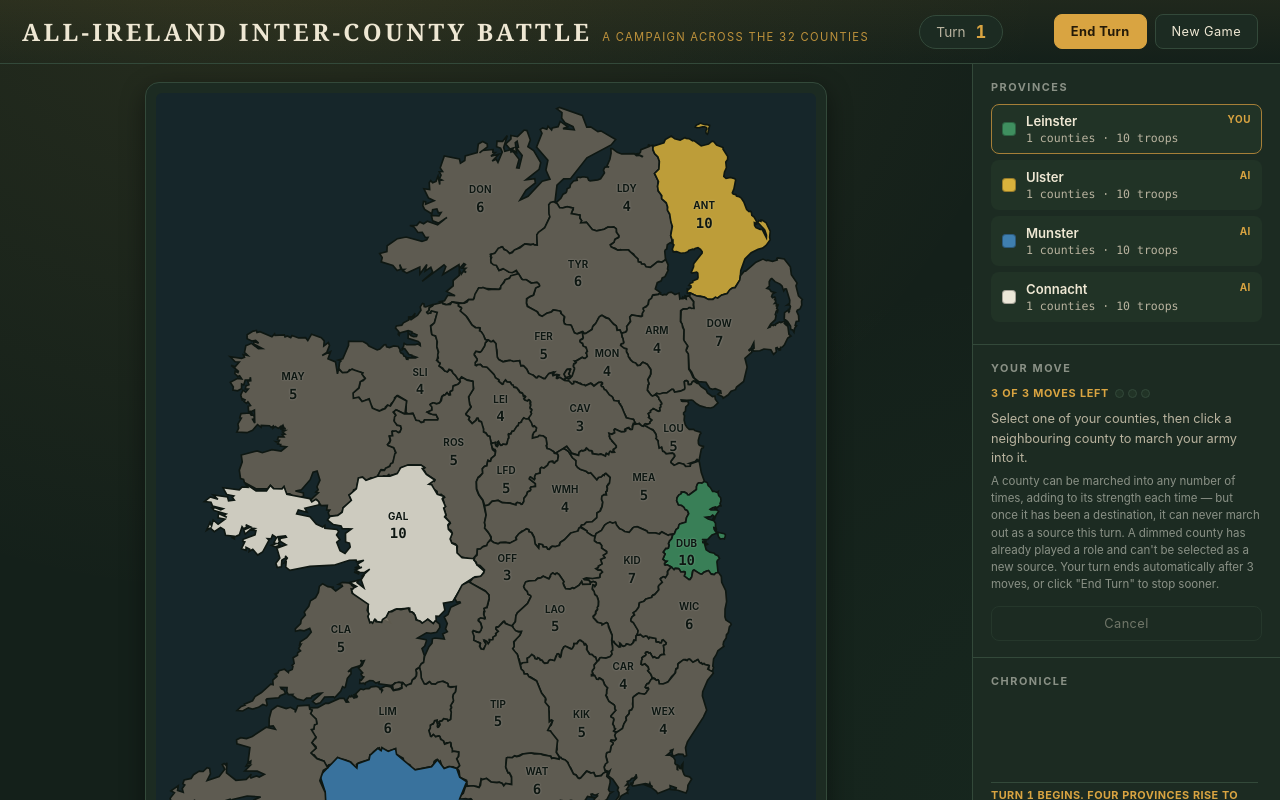
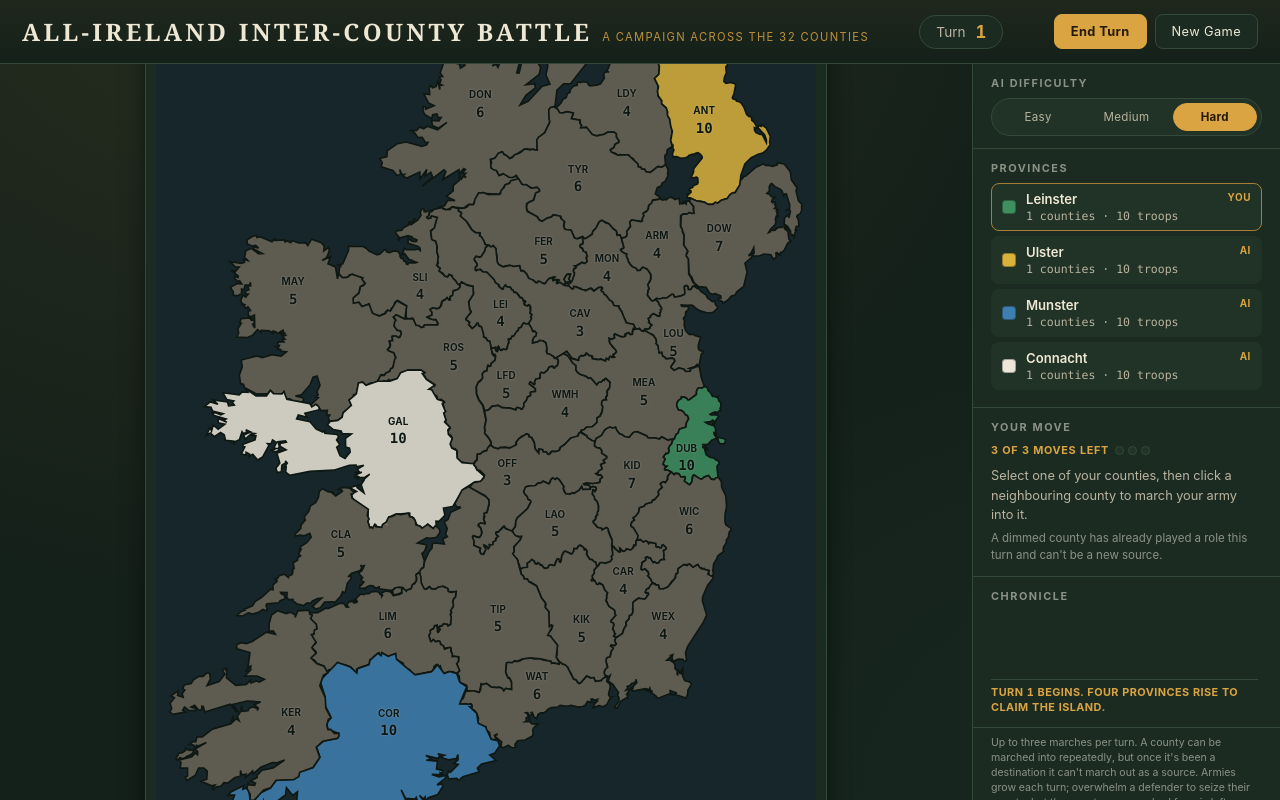
Before and after one commit to brennash/CountyChampionship, a React (Vite) app: page / in a window 1280 px wide. Shown: the top 800 px of the page. Built offline with nearby package versions, Linux system fonts and the light colour scheme.

Commit message:
Adding difficulty settings

```diff
--- a/src/App.tsx
+++ b/src/App.tsx
@@ -22,7 +22,11 @@ export default function App() {
             <MapView state={state} onSelect={(id) => dispatch({ type: "SELECT_COUNTY", id })} />
           </div>
         </div>
-        <Sidebar state={state} onCancel={() => dispatch({ type: "CANCEL_SELECTION" })} />
+        <Sidebar
+          state={state}
+          onCancel={() => dispatch({ type: "CANCEL_SELECTION" })}
+          onChangeDifficulty={(difficulty) => dispatch({ type: "SET_DIFFICULTY", difficulty })}
+        />
       </div>
       {state.modal && <GameOverModal modal={state.modal} onNewGame={() => dispatch({ type: "NEW_GAME" })} />}
     </>
--- /dev/null
+++ b/src/components/DifficultySelect.tsx
@@ -0,0 +1,25 @@
+import { DIFFICULTIES, DIFFICULTY_PROFILES } from "../game/difficulty";
+import type { Difficulty } from "../game/difficulty";
+
+interface Props {
+  difficulty: Difficulty;
+  onChange: (difficulty: Difficulty) => void;
+}
+
+export function DifficultySelect({ difficulty, onChange }: Props) {
+  return (
+    <div className="difficulty-select" role="group" aria-label="AI difficulty">
+      {DIFFICULTIES.map((d) => (
+        <button
+          key={d}
+          type="button"
+          className={difficulty === d ? "active" : ""}
+          aria-pressed={difficulty === d}
+          onClick={() => onChange(d)}
+        >
+          {DIFFICULTY_PROFILES[d].label}
+        </button>
+      ))}
+    </div>
+  );
+}
--- a/src/components/SelectionPanel.tsx
+++ b/src/components/SelectionPanel.tsx
@@ -24,12 +24,7 @@ export function SelectionPanel({ state, onCancel }: Props) {
     body = (
       <>
         Select one of your counties, then click a neighbouring county to march your army into it.
-        <span className="hint">
-          A county can be marched into any number of times, adding to its strength each time — but once it has
-          been a destination, it can never march out as a source this turn. A dimmed county has already played
-          a role and can't be selected as a new source. Your turn ends automatically after {MAX_MOVES_PER_TURN}{" "}
-          moves, or click &quot;End Turn&quot; to stop sooner.
-        </span>
+        <span className="hint">A dimmed county has already played a role this turn and can't be a new source.</span>
       </>
     );
   }
@@ -50,11 +45,11 @@ export function SelectionPanel({ state, onCancel }: Props) {
         )}
         {body}
       </div>
-      <div className="action-row">
-        <button disabled={!state.selected} onClick={onCancel}>
-          Cancel
-        </button>
-      </div>
+      {state.selected && (
+        <div className="action-row">
+          <button onClick={onCancel}>Cancel</button>
+        </div>
+      )}
     </div>
   );
 }
--- a/src/components/Sidebar.tsx
+++ b/src/components/Sidebar.tsx
@@ -1,24 +1,30 @@
 import { PlayerList } from "./PlayerList";
 import { SelectionPanel } from "./SelectionPanel";
 import { Chronicle } from "./Chronicle";
+import { DifficultySelect } from "./DifficultySelect";
+import type { Difficulty } from "../game/difficulty";
 import type { GameState } from "../game/types";
 
 interface Props {
   state: GameState;
   onCancel: () => void;
+  onChangeDifficulty: (difficulty: Difficulty) => void;
 }
 
-export function Sidebar({ state, onCancel }: Props) {
+export function Sidebar({ state, onCancel, onChangeDifficulty }: Props) {
   return (
     <div className="sidebar">
+      <div className="sidebar-section">
+        <h2>AI Difficulty</h2>
+        <DifficultySelect difficulty={state.difficulty} onChange={onChangeDifficulty} />
+      </div>
       <PlayerList state={state} />
       <SelectionPanel state={state} onCancel={onCancel} />
       <Chronicle state={state} />
       <div className="footer-note">
-        Up to three marches per turn, per province — a county can be marched into repeatedly, stacking its
-        strength each time, but once it has been a destination it can never march out as a source that turn.
-        Armies grow each turn on the counties you hold. Overwhelm a neighbour's defenders to seize their land
-        — but the county you march from is left empty.
+        Up to three marches per turn. A county can be marched into repeatedly, but once it's been a destination
+        it can't march out as a source. Armies grow each turn; overwhelm a defender to seize their county, but
+        the county you marched from is left empty.
       </div>
     </div>
   );
--- /dev/null
+++ b/src/game/difficulty.ts
@@ -0,0 +1,19 @@
+export type Difficulty = "easy" | "medium" | "hard";
+
+export interface DifficultyProfile {
+  label: string;
+  /** Chance, per move, that the AI ignores the best move and picks a random reasonable one instead. */
+  mistakeChance: number;
+  /** Chance, after its first move of the turn, that the AI stops taking further moves early. */
+  passChance: number;
+  /** Extra score weight given to attacking an enemy capital (strategic prioritisation). */
+  capitalBonus: number;
+}
+
+export const DIFFICULTY_PROFILES: Record<Difficulty, DifficultyProfile> = {
+  easy: { label: "Easy", mistakeChance: 0.6, passChance: 0.35, capitalBonus: 0 },
+  medium: { label: "Medium", mistakeChance: 0.25, passChance: 0.1, capitalBonus: 6 },
+  hard: { label: "Hard", mistakeChance: 0, passChance: 0, capitalBonus: 12 },
+};
+
+export const DIFFICULTIES: Difficulty[] = ["easy", "medium", "hard"];
--- a/src/game/engine.ts
+++ b/src/game/engine.ts
@@ -1,6 +1,8 @@
 import { ALL_IDS, COUNTIES } from "../data/countyData";
 import { PLAYERS } from "../data/players";
 import type { OwnerId } from "../data/players";
+import { DIFFICULTY_PROFILES } from "./difficulty";
+import type { Difficulty } from "./difficulty";
 import type { GameState, LogEntry, ModalInfo, MoveResult, RuntimePlayer } from "./types";
 
 export const MAX_STACK = 30;
@@ -12,7 +14,7 @@ function rand(a: number, b: number): number {
   return a + Math.floor(Math.random() * (b - a + 1));
 }
 
-export function createInitialState(): GameState {
+export function createInitialState(difficulty: Difficulty = "hard"): GameState {
   const owner: Record<string, OwnerId> = {};
   const army: Record<string, number> = {};
   ALL_IDS.forEach((id) => {
@@ -26,6 +28,7 @@ export function createInitialState(): GameState {
 
   const state: GameState = {
     turn: 1,
+    difficulty,
     owner,
     army,
     players: PLAYERS.map((p): RuntimePlayer => ({ ...p, eliminated: false })),
@@ -111,15 +114,25 @@ function checkElimination(state: GameState, pid: OwnerId): void {
 }
 
 // ---------- AI ----------
+interface CandidateMove {
+  from: string;
+  to: string;
+  score: number;
+}
+
 export function aiTakeTurn(state: GameState, p: RuntimePlayer): void {
+  const profile = DIFFICULTY_PROFILES[state.difficulty];
   const capitals = new Set(state.players.map((pl) => pl.capital));
   const usedSources = new Set<string>();
   const usedDestinations = new Set<string>();
   let movesMade = 0;
 
   for (let move = 0; move < MAX_MOVES_PER_TURN; move++) {
-    let best: { from: string; to: string } | null = null;
-    let bestScore = -1e9;
+    // A less skilled AI can lose interest partway through its turn, even with good moves left.
+    if (move > 0 && Math.random() < profile.passChance) break;
+
+    const candidates: CandidateMove[] = [];
+    let best: CandidateMove | null = null;
 
     ALL_IDS.forEach((id) => {
       if (state.owner[id] !== p.id) return;
@@ -136,27 +149,30 @@ export function aiTakeTurn(state: GameState, p: RuntimePlayer): void {
           const defense = state.army[nid];
           if (from > defense) {
             score = 32 - (from - defense) + (targetOwner === "neutral" ? 2 : 0);
-            if (targetOwner !== "neutral" && capitals.has(nid)) score += 12;
+            if (targetOwner !== "neutral" && capitals.has(nid)) score += profile.capitalBonus;
           } else {
             score = -200;
           }
         }
-        if (score > bestScore) {
-          bestScore = score;
-          best = { from: id, to: nid };
-        }
+        if (score > -1) candidates.push({ from: id, to: nid, score });
+        if (!best || score > best.score) best = { from: id, to: nid, score };
       });
     });
 
-    if (best && bestScore > -1) {
-      const { from, to } = best as { from: string; to: string };
-      executeMove(state, from, to, p.id);
-      usedSources.add(from);
-      usedDestinations.add(to);
-      movesMade++;
-    } else {
-      break;
-    }
+    if (best === null) break;
+    const bestMove: CandidateMove = best;
+    if (bestMove.score <= -1) break;
+
+    // A less skilled AI sometimes overlooks the best move and takes a merely reasonable one instead.
+    const chosen =
+      candidates.length > 1 && Math.random() < profile.mistakeChance
+        ? candidates[rand(0, candidates.length - 1)]
+        : bestMove;
+
+    executeMove(state, chosen.from, chosen.to, p.id);
+    usedSources.add(chosen.from);
+    usedDestinations.add(chosen.to);
+    movesMade++;
   }
 
   if (movesMade === 0) {
--- a/src/game/reducer.ts
+++ b/src/game/reducer.ts
@@ -1,11 +1,14 @@
-import { createInitialState, endTurn, selectCounty } from "./engine";
+import { createInitialState, endTurn, pushLog, selectCounty } from "./engine";
+import { DIFFICULTY_PROFILES } from "./difficulty";
+import type { Difficulty } from "./difficulty";
 import type { GameState } from "./types";
 
 export type GameAction =
   | { type: "SELECT_COUNTY"; id: string }
   | { type: "CANCEL_SELECTION" }
   | { type: "END_TURN" }
-  | { type: "NEW_GAME" };
+  | { type: "NEW_GAME" }
+  | { type: "SET_DIFFICULTY"; difficulty: Difficulty };
 
 function cloneState(state: GameState): GameState {
   return {
@@ -37,7 +40,14 @@ export function gameReducer(state: GameState, action: GameAction): GameState {
       return draft;
     }
     case "NEW_GAME":
-      return createInitialState();
+      return createInitialState(state.difficulty);
+    case "SET_DIFFICULTY": {
+      if (action.difficulty === state.difficulty) return state;
+      const draft = cloneState(state);
+      draft.difficulty = action.difficulty;
+      pushLog(draft, `AI difficulty set to ${DIFFICULTY_PROFILES[action.difficulty].label}.`);
+      return draft;
+    }
     default:
       return state;
   }
--- a/src/game/types.ts
+++ b/src/game/types.ts
@@ -1,4 +1,5 @@
 import type { OwnerId, PlayerId } from "../data/players";
+import type { Difficulty } from "./difficulty";
 
 export interface RuntimePlayer {
   id: PlayerId;
@@ -22,6 +23,7 @@ export interface ModalInfo {
 
 export interface GameState {
   turn: number;
+  difficulty: Difficulty;
   owner: Record<string, OwnerId>;
   army: Record<string, number>;
   players: RuntimePlayer[];
--- a/src/index.css
+++ b/src/index.css
@@ -27,13 +27,22 @@
     padding:0;
     font-family: -apple-system, "Avenir Next", "Segoe UI", Roboto, sans-serif;
     height:100%;
+    overflow-x:auto;
+    overflow-y:hidden;
   }
   body{
     background:
       radial-gradient(ellipse at 20% -10%, rgba(217,164,65,0.10), transparent 55%),
       radial-gradient(ellipse at 100% 100%, rgba(63,143,95,0.08), transparent 50%),
       var(--ground);
-    min-height:100vh;
+    height:100vh;
+    height:100dvh;
+    display:flex;
+    flex-direction:column;
+  }
+  #root{
+    height:100%;
+    min-height:0;
     display:flex;
     flex-direction:column;
   }
@@ -44,7 +53,7 @@
     gap:16px;
     padding:14px 22px;
     border-bottom:1px solid var(--panel-border);
-    background:linear-gradient(180deg, rgba(217,164,65,0.06), transparent);
+    background:linear-gradient(180deg, rgba(217,164,65,0.06), transparent), var(--ground);
     flex-wrap:wrap;
   }
   .brand{
@@ -87,6 +96,36 @@
   .toolbar{
     display:flex;
     gap:8px;
+  }
+  .difficulty-select{
+    display:flex;
+    align-items:center;
+    gap:4px;
+    background:var(--panel-2);
+    border:1px solid var(--panel-border);
+    border-radius:999px;
+    padding:4px;
+  }
+  .difficulty-select button{
+    flex:1;
+    font-size:0.72rem;
+    padding:6px 8px;
+    border-radius:999px;
+    border:1px solid transparent;
+    background:transparent;
+    color:var(--ink-dim);
+    text-align:center;
+  }
+  .difficulty-select button:hover:not(.active){
+    background:var(--panel-2);
+    color:var(--ink);
+    border-color:transparent;
+  }
+  .difficulty-select button.active{
+    background:var(--gold);
+    border-color:var(--gold);
+    color:#241a08;
+    font-weight:700;
   }
   button{
     font-family:inherit;
@@ -197,9 +236,11 @@
     display:flex;
     flex-direction:column;
     min-height:0;
+    overflow-y:auto;
   }
   .sidebar-section{
-    padding:16px 18px;
+    flex-shrink:0;
+    padding:12px 18px;
     border-bottom:1px solid var(--panel-border);
   }
   .sidebar-section h2{
@@ -207,16 +248,16 @@
     letter-spacing:0.14em;
     text-transform:uppercase;
     color:var(--ink-faint);
-    margin:0 0 10px 0;
+    margin:0 0 8px 0;
     font-weight:700;
   }
   .player-card{
     display:flex;
     align-items:center;
     gap:10px;
-    padding:8px 10px;
+    padding:7px 10px;
     border-radius:8px;
-    margin-bottom:6px;
+    margin-bottom:5px;
     background:var(--panel-2);
     border:1px solid transparent;
   }
@@ -302,10 +343,10 @@
 
   .log-section{
     flex:1;
-    min-height:0;
+    min-height:150px;
     display:flex;
     flex-direction:column;
-    padding:16px 18px;
+    padding:12px 18px;
   }
   .log-list{
     flex:1;
@@ -334,11 +375,12 @@
   .log-entry.elim{ color:var(--danger); font-weight:600; }
 
   .footer-note{
-    padding:10px 18px 14px;
-    font-size:0.68rem;
+    flex-shrink:0;
+    padding:8px 18px 10px;
+    font-size:0.66rem;
     color:var(--ink-faint);
     border-top:1px solid var(--panel-border);
-    line-height:1.5;
+    line-height:1.42;
   }
 
   .modal-overlay{
```
